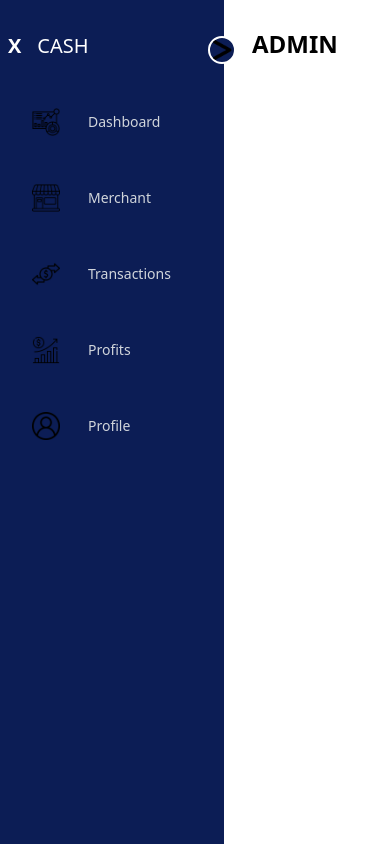
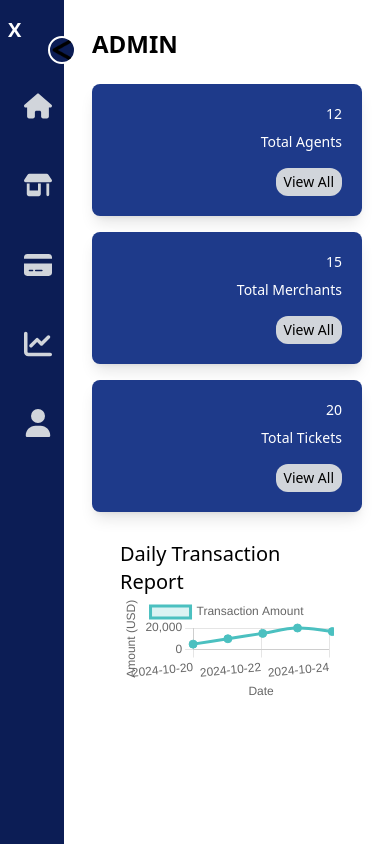
Before and after one commit to KimFarida/ticketingProject, a React (Vite) app in the folder FRONTEND/: page /admin in a window 390 px wide. Built offline with nearby package versions, Linux system fonts and the light colour scheme.

Commit message:
feat: Updating frontend

```diff
--- a/FRONTEND/package.json
+++ b/FRONTEND/package.json
@@ -14,7 +14,9 @@
     "@fortawesome/free-solid-svg-icons": "^6.6.0",
     "@fortawesome/react-fontawesome": "^0.2.2",
     "axios": "^1.7.7",
+    "chart.js": "^4.4.4",
     "react": "^18.3.1",
+    "react-chartjs-2": "^5.2.0",
     "react-dom": "^18.3.1",
     "react-router-dom": "^6.26.2"
   },
--- a/FRONTEND/src/App.tsx
+++ b/FRONTEND/src/App.tsx
@@ -3,6 +3,7 @@ import SignUpPage from './pages/signUpPage'
 import LandingPage from './pages/landingPage';
 import SignInPage from './pages/signInPage';
 import AdminPage from './pages/adminDashboard';
+import MerchantPage from './pages/merchantDashboard';
 import './App.css'
 
 function App() {
@@ -14,6 +15,7 @@ function App() {
         <Route path="/signup" element={<SignUpPage />} />
         <Route path="/signin" element={<SignInPage />} />
         <Route path="/admin" element={<AdminPage />} />
+        <Route path="/merchant" element={<MerchantPage />} />
       </Routes>
     </Router>
     </>
--- /dev/null
+++ b/FRONTEND/src/components/card.tsx
@@ -0,0 +1,24 @@
+import React from 'react';
+
+interface CardProps {
+  totalAgents: number;
+  title: string;
+  onClick: () => void;
+}
+
+const Card: React.FC<CardProps> = ({ totalAgents, title, onClick }) => {
+  return (
+    <div className="bg-blue-900 text-white text-sm  text-right rounded-lg p-5 w-full sm:w-60 text-center shadow-lg">
+      <h3 className="sm:text-sm" >{totalAgents}</h3>
+      <p className="mt-2 ">{title}</p>
+      <button
+        className="bg-gray-300 text-black mt-4 py-1 px-2 rounded-xl hover:bg-gray-400 transition text-sm sm:text-base"
+        onClick={onClick}
+      >
+        View All
+      </button>
+    </div>
+  );
+};
+
+export default Card;
--- /dev/null
+++ b/FRONTEND/src/components/lineChart.tsx
@@ -0,0 +1,71 @@
+import React from 'react';
+import { Line } from 'react-chartjs-2';
+import {
+  Chart as ChartJS,
+  CategoryScale,
+  LinearScale,
+  PointElement,
+  LineElement,
+  Title,
+  Tooltip,
+  Legend
+} from 'chart.js';
+
+ChartJS.register(
+  CategoryScale,
+  LinearScale,
+  PointElement,
+  LineElement,
+  Title,
+  Tooltip,
+  Legend
+);
+
+interface LineChartProps {
+  transactions: Array<{ date: string; amount: number }>;
+}
+
+const LineChart: React.FC<LineChartProps> = ({ transactions }) => {
+
+  const dates = transactions.map((transaction) => transaction.date);
+  const amounts = transactions.map((transaction) => transaction.amount);
+
+  const data = {
+    labels: dates,
+    datasets: [
+      {
+        label: 'Transaction Amount',
+        data: amounts,
+        borderColor: 'rgba(75,192,192,1)',
+        backgroundColor: 'rgba(75,192,192,0.2)',
+        tension: 0.4, // Curved lines
+        fill: true,
+        pointRadius: 4,
+        pointBackgroundColor: 'rgba(75,192,192,1)',
+      }
+    ]
+  };
+
+  const options = {
+    responsive: true,
+    scales: {
+      x: {
+        title: {
+          display: true,
+          text: 'Date'
+        }
+      },
+      y: {
+        title: {
+          display: true,
+          text: 'Amount (USD)'
+        },
+        beginAtZero: true
+      }
+    }
+  };
+
+  return <Line data={data} options={options} />;
+};
+
+export default LineChart;
--- a/FRONTEND/src/components/sidebar.tsx
+++ b/FRONTEND/src/components/sidebar.tsx
@@ -1,54 +1,80 @@
-import { useState } from 'react';
+import { useState, useEffect } from 'react';
 import open from '../images/greater-than.png';
-import dashboardImg from '../images/dashboard.png';  // Import images directly
-import shopImg from '../images/shop.png';
-import transactionImg from '../images/transaction.png';
-import profitImg from '../images/profit.png';
-import userImg from '../images/user.png';
 
-const SidebarComponent = () => {
+
+interface Menus {
+  id: number;
+  name: string;
+  link: string;
+  icon: JSX.Element;
+}
+
+interface SidebarProps {
+  menu: Menus[];
+}
+
+const SidebarComponent: React.FC<SidebarProps> = ({menu}) => {
   const [show, setShow] = useState(true);
-  const Menus = [
-    { id: 1, name: 'Dashboard', link: '/dashboard', src: dashboardImg },  // Use imported images
-    { id: 2, name: 'Merchant', link: '/', src: shopImg },
-    { id: 3, name: 'Transactions', link: '/', src: transactionImg },
-    { id: 4, name: 'Profits', link: '/', src: profitImg },
-    { id: 5, name: 'Profile', link: '/', src: userImg },
-  ];
+
+  // Automatically close sidebar on mobile view (width < 768px)
+  useEffect(() => {
+    const handleResize = () => {
+      if (window.innerWidth < 768) {
+        setShow(false); // Collapse sidebar for mobile screens
+      } else {
+        setShow(true); // Expand sidebar for larger screens
+      }
+    };
+
+    // Initial check when component mounts
+    handleResize();
+
+    // Add event listener for window resizing
+    window.addEventListener('resize', handleResize);
+
+    // Cleanup event listener when component unmounts
+    return () => window.removeEventListener('resize', handleResize);
+  }, []);
+
+
+  // Sidebar classes refactored for readability
+  const sidebarClasses = `
+    ${show ? 'w-44' : 'w-16'}
+    duration-300 h-screen p-0.2 pt-4 bg-[#0c1d55] relative transition-all ease-in-out
+  `;
 
   return (
     <div className="flex">
-      <div className={`${show ? "w-56" : "w-20"} duration-300 h-screen p-2 pt-8 bg-[#0c1d55] relative`}>
+      {/* Sidebar */}
+      <div className={sidebarClasses}>
+        {/* Sidebar toggle button */}
         <img
           src={open}
-          className={`absolute cursor-pointer -right-3 top-9 w-7 border-2 bg-[#0c1d55] border-white rounded-full ${!show && "rotate-180"}`}
+          className={`absolute cursor-pointer -right-3 top-9 w-7 border-2 bg-[#0c1d55] border-white rounded-full ${!show && 'rotate-180'}`}
           onClick={() => setShow(!show)}
         />
-        <div className="flex gap-x-4 items-center">
-          <h1 className="cursor-pointer text-xl font-bold text-white duration-500">X</h1>
-          <h1 className={`text-white text-xl font-medium origin-left duration-300 ${!show && "scale-0"}`}>CASH</h1>
+        <div className="flex gap-x-4 ml-2 items-center">
+          <h1 className="cursor-pointer  text-xl font-bold text-white duration-500">X</h1>
+          <h1 className={`text-white text-xl font-medium origin-left duration-300 ${!show && 'scale-0'}`}>
+            CASH
+          </h1>
         </div>
+        {/* Menu items */}
         <ul className="pt-6">
-          {Menus.map((menu, index) => (
+         {menu.map((menuItem) => (
             <li
-              key={index}
-              className="text-gray-300 text-sm flex items-center gap-x-4 cursor-pointer p-6 hover:bg-white hover:text-black rounded-md hover:border hover:border-gray-400" // Fixed hover color
+              key={menuItem.id}
+              className="text-gray-300 text-sm flex items-center gap-x-4 cursor-pointer p-6 hover:bg-white hover:text-black rounded-md hover:border hover:border-gray-400"
             >
-              <div className="min-w-[40px]"> {/* Ensure a fixed width for the image container */}
-                <img
-                  src={menu.src}
-                  className="w-7 h-7 object-contain" // Ensure image size remains fixed
-                />
+              <div className="min-w-[40px]">
+                {menuItem.icon}
               </div>
-              <span className={`${!show && "hidden"} origin-left duration-200`}>
-                {menu.name}
+              <span className={`${!show ? 'hidden' : ''} origin-left duration-200`}>
+                {menuItem.name}
               </span>
             </li>
           ))}
         </ul>
-      </div>
-      <div className="p-7 text-2xl font-semibold flex-1 h-screen">
-        <h1>ADMIN</h1>
       </div>
     </div>
   );
--- a/FRONTEND/src/pages/adminDashboard.tsx
+++ b/FRONTEND/src/pages/adminDashboard.tsx
@@ -1,16 +1,73 @@
+import { useState, useEffect } from "react";
 import SidebarComponent from "../components/sidebar";
+import Card from "../components/card";
+import LineChart from "../components/lineChart";
+import { faChartLine, faCreditCard, faHouse, faShop, faUser } from "@fortawesome/free-solid-svg-icons";
+import { FontAwesomeIcon } from "@fortawesome/react-fontawesome";
+
+function AdminPage() {
+  const [transactions, setTransactions] = useState([
+    { date: '2024-10-20', amount: 5000 },
+    { date: '2024-10-21', amount: 10000 },
+    { date: '2024-10-22', amount: 15000 },
+    { date: '2024-10-23', amount: 20000 }
+  ]);
+
+  const menuItems = [
+    { id: 1, name: 'Dashboard', link: '/dashboard', icon: <FontAwesomeIcon icon={faHouse} className="w-7 h-7 object-contain text-gray-300" /> },
+    { id: 2, name: 'Merchant', link: '/merchant', icon: <FontAwesomeIcon icon={faShop} className="w-7 h-7 object-contain text-gray-300" /> },
+    { id: 3, name: 'Transactions', link: '/transactions', icon: <FontAwesomeIcon icon={faCreditCard} className="w-7 h-7 object-contain text-gray-300" /> },
+    { id: 4, name: 'Profits', link: '/profits',icon: <FontAwesomeIcon icon={faChartLine} className="w-7 h-7 object-contain text-gray-300" /> },
+    { id: 5, name: 'Profile', link: '/profile', icon: <FontAwesomeIcon icon={faUser} className="w-7 h-7 object-contain text-gray-300" /> }
+  ];
 
 
 
-function AdminPage(){
+  useEffect(() => {
+    const newTransaction = { date: '2024-10-24', amount: 18000 };
+    const interval = setTimeout(() => {
+      setTransactions((prevTransactions) => [...prevTransactions, newTransaction]);
+    }, 5000);
 
+    return () => clearTimeout(interval);
+  }, []);
 
+  return (
+    <>
+      <div className="flex h-screen"> {/* Flex container with full height */}
+        {/* Sidebar */}
+        <SidebarComponent menu={menuItems} />
 
-    return(
-        <>
-            <SidebarComponent/>
-        </>
-    )
+        {/* Main Content */}
+        <div className="flex flex-col flex-1 h-screen overflow-auto p-7">
+          <h1 className="text-2xl font-semibold mb-6 ">ADMIN</h1>
+
+          {/* Card Section */}
+          <div className="flex flex-col md:flex-row gap-4 justify-center md:justify-start items-center md:items-start">
+            <Card
+              totalAgents={12}
+              title="Total Agents"
+              onClick={() => console.log('View All clicked')}
+            />
+            <Card
+              totalAgents={15}
+              title="Total Merchants"
+              onClick={() => console.log('View All clicked')}
+            />
+            <Card
+              totalAgents={20}
+              title="Total Tickets"
+              onClick={() => console.log('View All clicked')}
+            />
+          </div>
+          <div className="p-7 text-xl">
+            <h2>Daily Transaction Report</h2>
+            <LineChart transactions={transactions} />
+          </div>
+        </div>
+      </div>
+    </>
+  );
 }
 
 export default AdminPage;
--- a/FRONTEND/src/pages/landingPage.tsx
+++ b/FRONTEND/src/pages/landingPage.tsx
@@ -132,6 +132,7 @@ function LandingPage(){
                     </div>
                 </div>
             </footer>
+
         </>
     )
 }
--- /dev/null
+++ b/FRONTEND/src/pages/merchantDashboard.tsx
@@ -0,0 +1,30 @@
+import SidebarComponent from "../components/sidebar";
+import { faChartLine,faHouse, faPlus, faUser } from "@fortawesome/free-solid-svg-icons";
+import { FontAwesomeIcon } from "@fortawesome/react-fontawesome";
+
+
+function MerchantPage() {
+
+    const menuItems = [
+        { id: 1, name: 'Dashboard', link: '/dashboard', icon: <FontAwesomeIcon icon={faHouse} className="w-7 h-7 object-contain text-gray-300" /> },
+        { id: 2, name: 'Create Vouchers', link: '/merchant', icon: <FontAwesomeIcon icon={faPlus} className="w-7 h-7 object-contain text-gray-300" /> },
+        { id: 3, name: 'Create Tickets', link: '/transactions', icon: <FontAwesomeIcon icon={faPlus} className="w-7 h-7 object-contain text-gray-300" /> },
+        { id: 4, name: 'Profits', link: '/profits',icon: <FontAwesomeIcon icon={faChartLine} className="w-7 h-7 object-contain text-gray-300" /> },
+        { id: 5, name: 'Profile', link: '/profile', icon: <FontAwesomeIcon icon={faUser} className="w-7 h-7 object-contain text-gray-300" /> }
+      ];
+
+    return (
+        <>
+            <div className="flex h-screen">
+                <SidebarComponent menu={menuItems} />
+
+                <div className="flex flex-col flex-1 h-screen overflow-auto p-7">
+                    <h1 className="text-2xl font-semibold mb-6 ">MERCHANT</h1>
+                </div>
+            </div>
+
+        </>
+    )
+}
+
+export default MerchantPage;
--- a/FRONTEND/src/pages/signUpPage.tsx
+++ b/FRONTEND/src/pages/signUpPage.tsx
@@ -46,7 +46,7 @@ function SignUpPage() {
                 setSuccess('User created successfully!' + response);
                 setError('');
                 setTimeout(() => {
-                    navigate('/admin');  // Change this to the desired page
+                    navigate('/merchant');  // Change this to the desired page
                 }, 2000);
             })
             .catch(err => {
```
Also changed, not shown: FRONTEND/src/pages/signUp.css (+4 -3 lines), 1 other file (tests, documents, lock files or other folders).
